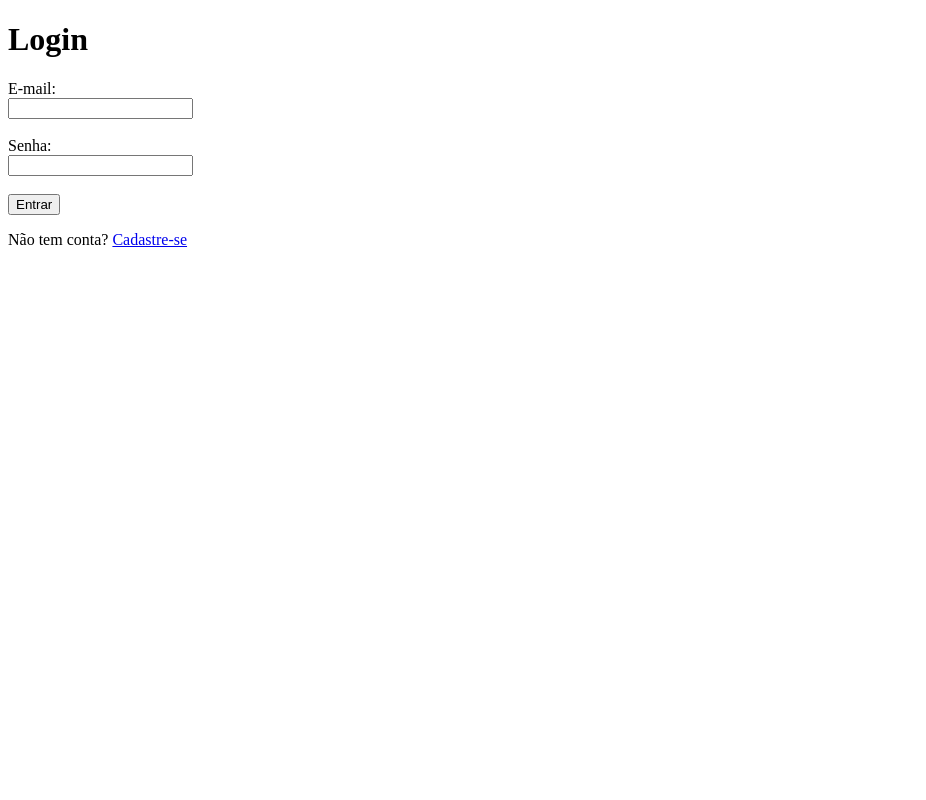
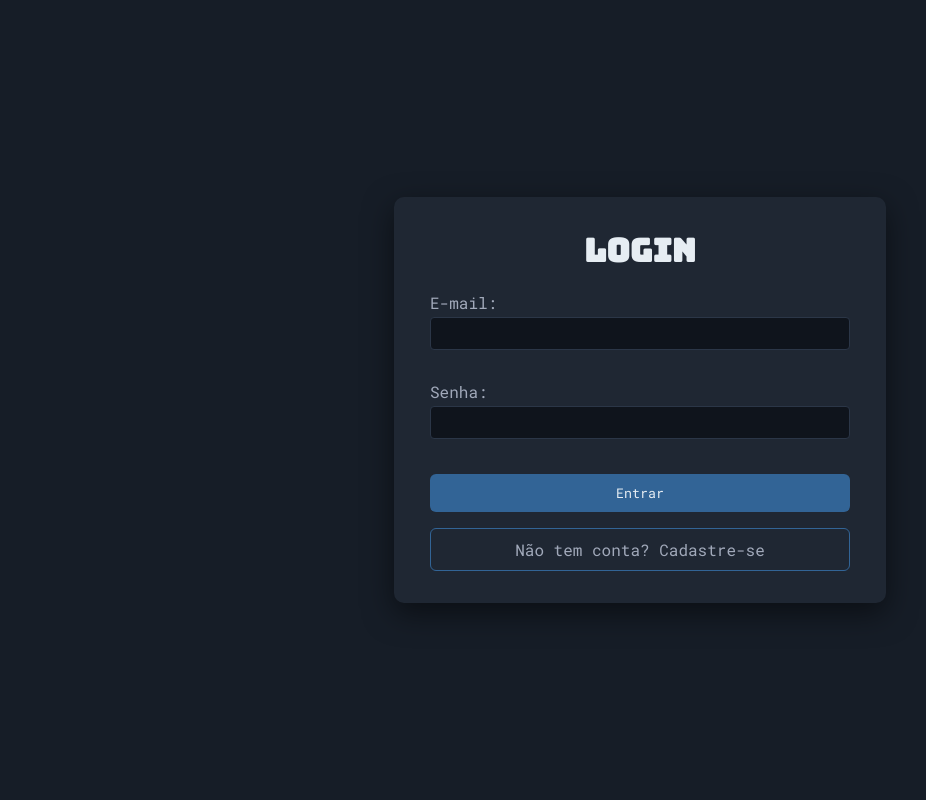
Before and after one commit to CalebeCarozzi/jogo_digitacao_web1, a PHP site: page /login.php in a window 1280 px wide. Shown: the whole page, without its empty margins (0-926 px from the left). Run offline with PHP 8.4, Linux system fonts and the light colour scheme.

Commit message:
style: estilisando register e login

```diff
--- /dev/null
+++ b/css/stylelogin.css
@@ -0,0 +1,107 @@
+@import url('https://fonts.googleapis.com/css2?family=Bungee&family=Roboto+Mono&display=swap');
+
+:root {
+    --bgcolor: #161d27;
+    --textoPrincipal: #E6EDF3;
+    --textoSecundario: #A1A9BA;
+    --corBotao: #326496;
+    --fonteTitulo: "Bungee", sans-serif;
+    --fonteTexto: "Roboto Mono", monospace;
+}
+
+/* Centraliza o card na tela */
+body {
+    background-color: var(--bgcolor);
+    color: var(--textoPrincipal);
+    font-family: var(--fonteTexto);
+    margin: 0;
+}
+
+.page-wrapper {
+    min-height: 100vh;
+    display: flex;
+    justify-content: center;
+    align-items: center;
+}
+
+/* Card de login */
+.card-cadastro {
+    background-color: #1f2733;
+    padding: 32px 36px;
+    border-radius: 10px;
+    width: 420px;
+    box-shadow: 0 10px 30px rgba(0, 0, 0, 0.5);
+}
+
+/* Título */
+.card-cadastro h1 {
+    font-family: var(--fonteTitulo);
+    text-align: center;
+    margin-top: 0;
+    margin-bottom: 20px;
+}
+
+/* Mensagens */
+.msg-sucesso {
+    color: #4caf50;
+    margin-bottom: 12px;
+}
+
+.erro-geral {
+    color: #ff6b6b;
+    margin-bottom: 12px;
+}
+
+/* Form */
+form {
+    margin: 0;
+}
+
+label {
+    font-family: var(--fonteTexto);
+    color: var(--textoSecundario);
+}
+
+input[type="text"],
+input[type="password"] {
+    width: 100%;
+    padding: 8px;
+    box-sizing: border-box;
+    margin-top: 4px;
+    margin-bottom: 10px;
+    border-radius: 4px;
+    border: 1px solid #2b3647;
+    background-color: #0f141c;
+    color: var(--textoPrincipal);
+}
+
+/* Botão Entrar */
+input[type="submit"] {
+    margin-top: 4px;
+    padding: 10px 16px;
+    border-radius: 6px;
+    border: none;
+    background-color: var(--corBotao);
+    color: var(--textoPrincipal);
+    font-family: var(--fonteTexto);
+    cursor: pointer;
+    width: 100%;
+}
+
+/* Botão Cadastre-se */
+.btn-voltar {
+    display: block;
+    margin-top: 16px;
+    text-align: center;
+    padding: 10px 16px;
+    border-radius: 6px;
+    background-color: transparent;
+    border: 1px solid var(--corBotao);
+    color: var(--textoSecundario);
+    font-family: var(--fonteTexto);
+    text-decoration: none;
+}
+
+.btn-voltar:hover {
+    background-color: rgba(50, 100, 150, 0.15);
+}
--- a/login.php
+++ b/login.php
@@ -88,19 +88,23 @@ if ($_SERVER["REQUEST_METHOD"] === "POST") {
 <head>
     <meta charset="utf-8">
     <title>Login - Jogo de Digitação</title>
+    <link rel="stylesheet" href="css/stylelogin.css">
 </head>
 
 <body>
+    <div class="page-wrapper">
+        <div class="card-cadastro">
+
             <h1>Login</h1>
 
             <?php if (!empty($msg_sucesso)): ?>
-        <div style="color: green; margin-bottom: 10px;">
+                <div class="msg-sucesso">
                     <?php echo htmlspecialchars($msg_sucesso); ?>
                 </div>
             <?php endif; ?>
 
             <?php if (!empty($erro_geral)): ?>
-        <div style="color:red; margin-bottom: 10px;">
+                <div class="erro-geral">
                     <?php echo htmlspecialchars($erro_geral); ?>
                 </div>
             <?php endif; ?>
@@ -136,10 +140,10 @@ if ($_SERVER["REQUEST_METHOD"] === "POST") {
                 <input type="submit" value="Entrar">
             </form>
 
-    <p>
-        Não tem conta?
-        <a href="register.php">Cadastre-se</a>
-    </p>
+            <a href="register.php" class="btn-voltar">Não tem conta? Cadastre-se</a>
+
+        </div>
+    </div>
 </body>
 
 </html>
```
Also changed, not shown: css/stylereg.css (added, +102 -0 lines), register.php (+10 -3 lines). Lines whose indentation alone changed are shown as unchanged.
